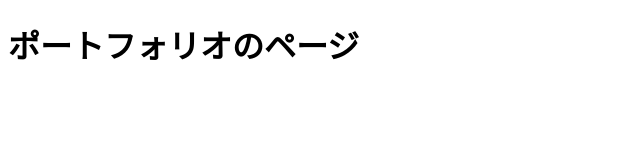
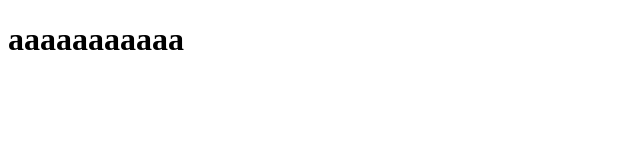
Before and after one commit to ckg22105/22105, a plain HTML site: page index.html in a window 1280 px wide. Shown: the whole page, without its empty margins (0-640 px from the left). Drawn offline with Linux system fonts and the light colour scheme.

Commit message:
aaaaaaaaaaaaa

```diff
--- a/index.html
+++ b/index.html
@@ -7,6 +7,6 @@
     <title>Document</title>
 </head>
 <body>
-    <h1>ポートフォリオのページ</h1>
+    <h1>aaaaaaaaaaa</h1>
 </body>
 </html>
```
